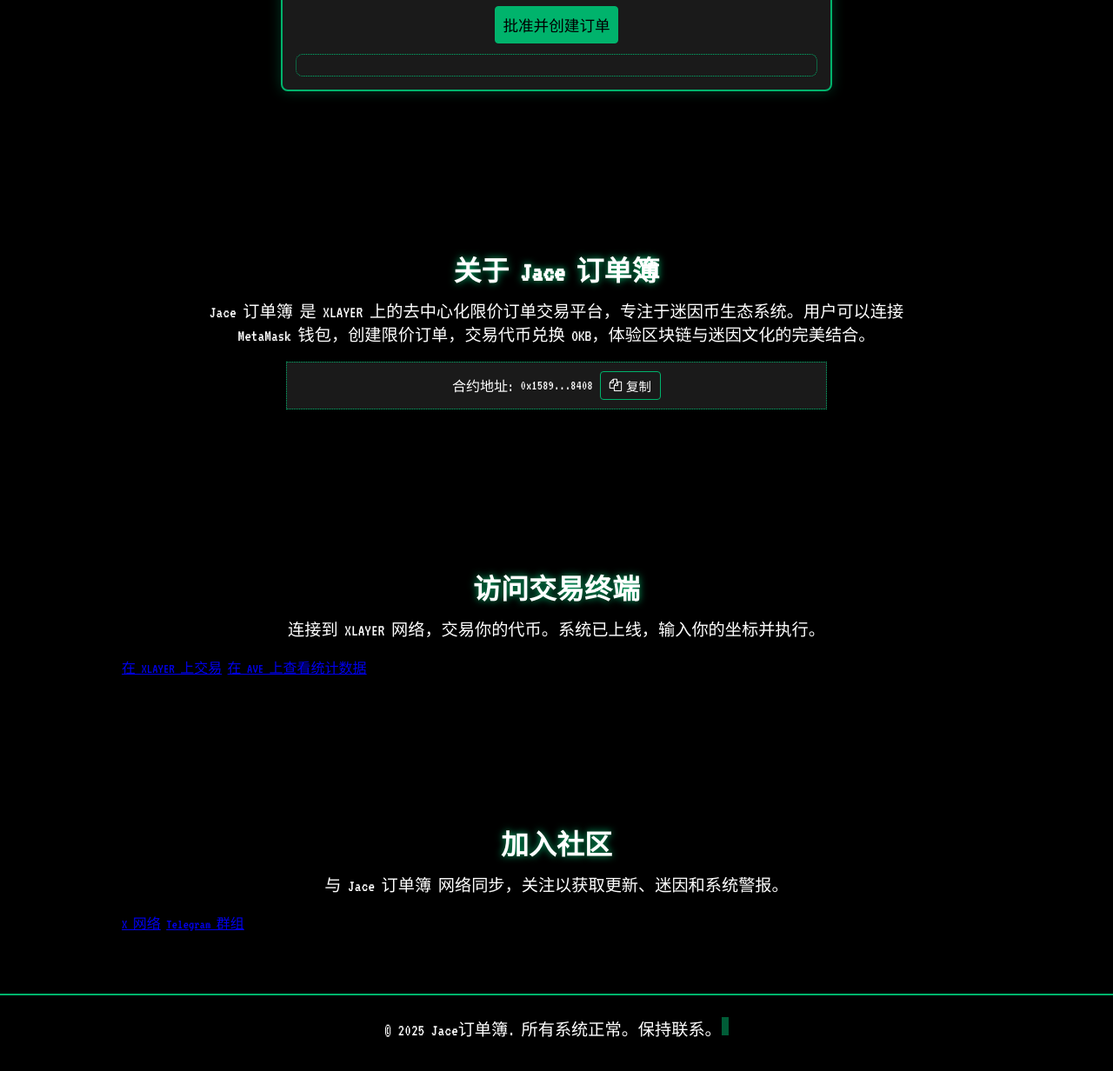
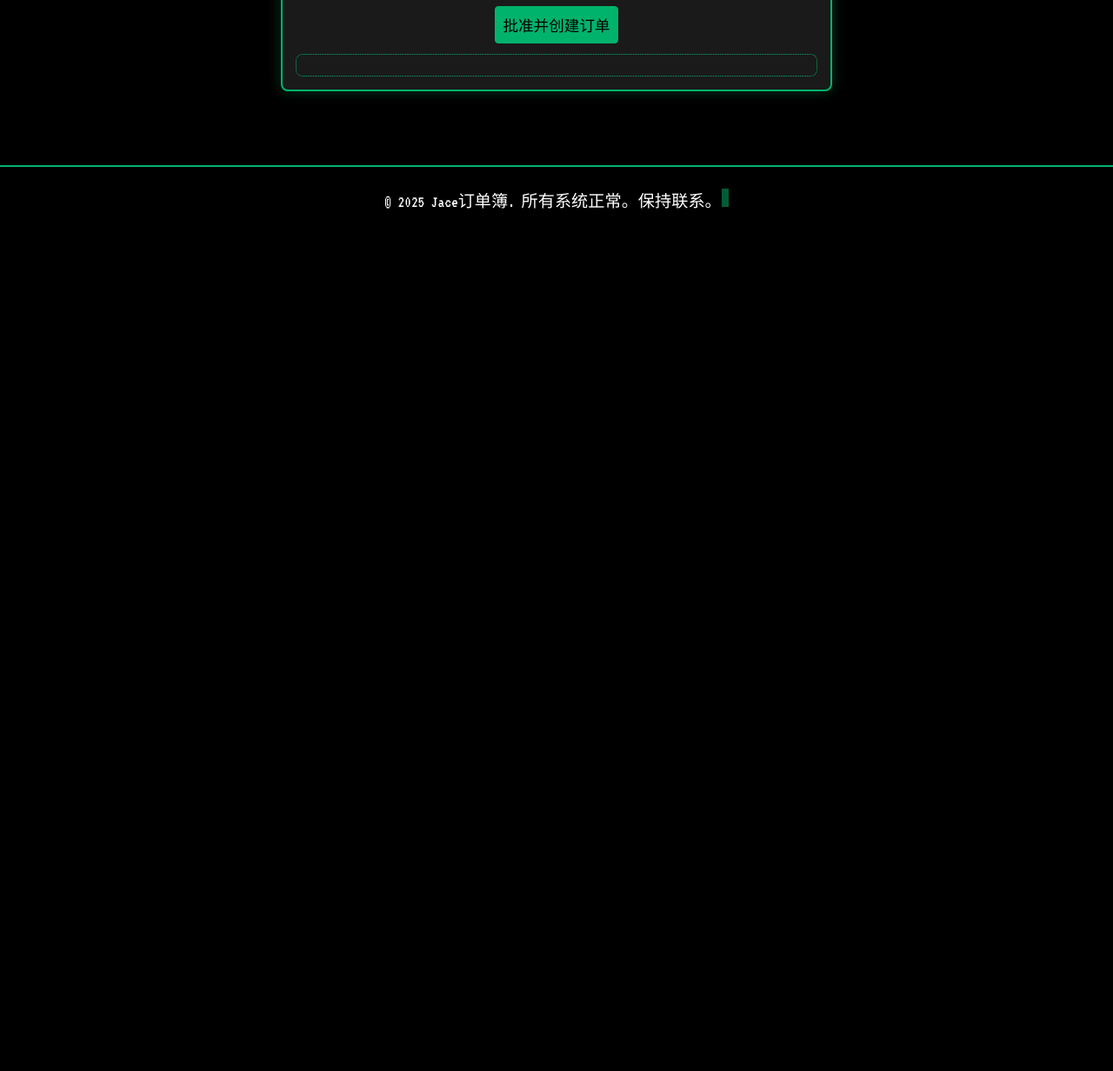
Before and after one commit to WoofingLabs/JaceLimitOrder, a plain HTML site: page index.html in a window 1280 px wide. Shown: the part 1012-2244 px from the top of the page at 87% size. After the commit the page ends 1299 px from the top, so only its background shows below. Drawn offline with Linux system fonts and the light colour scheme; a script that the page names is missing.

Commit message:
Update index.html

```diff
--- a/index.html
+++ b/index.html
@@ -4,7 +4,7 @@
     <meta charset="UTF-8">
     <meta name="viewport" content="width=device-width, initial-scale=1.0, maximum-scale=1.0, user-scalable=no">
     <title>Jace订单簿 - 迷因交易中心</title>
-    <link rel="icon" type="image/jpeg" href="images/0xdog.jpg">
+    <link rel="icon" type="image/jpeg" href="https://woofswap.finance/image/tokens/jace.png">
     <script src="https://cdn.jsdelivr.net/npm/web3@1.7.0/dist/web3.min.js"></script>
     <link href="https://cdn.jsdelivr.net/npm/font-awesome@4.7.0/css/font-awesome.min.css" rel="stylesheet">
     <link href="https://fonts.googleapis.com/css2?family=VT323&display=swap" rel="stylesheet">
@@ -464,7 +464,7 @@
     <!-- 导航栏 -->
     <header>
         <div class="container nav-container">
-            <img src="images/0xdog.jpg" alt="Jace订单簿 Logo" class="logo-img">
+            <img src="https://woofswap.finance/image/tokens/jace.png" alt="Jace订单簿 Logo" class="logo-img">
             <nav>
                 <a href="#orders">订单簿</a>
                 <a href="#about">关于</a>
@@ -542,43 +542,6 @@
                         <button id="createOrderButton">批准并创建订单</button>
                     </div>
                     <div class="order-list user-order-list" id="userOrders"></div>
-                </div>
-            </div>
-        </section>
-
-        <!-- 关于部分 -->
-        <section id="about">
-            <div class="container">
-                <h2>关于 Jace 订单簿</h2>
-                <p>Jace 订单簿 是 XLAYER 上的去中心化限价订单交易平台，专注于迷因币生态系统。用户可以连接 MetaMask 钱包，创建限价订单，交易代币兑换 OKB，体验区块链与迷因文化的完美结合。</p>
-                <div class="contract">
-                    <span>合约地址: </span>
-                    <span class="contract-short" data-full-address="0x1589602D79a19d15231345BcB22f0b1Ff3dC8408">0x1589...8408</span>
-                    <button class="copy-button" id="copyContractAddressButton" title="复制合约地址"><i class="fa fa-copy"></i> 复制</button>
-                </div>
-            </div>
-        </section>
-
-        <!-- 交易部分 -->
-        <section id="trade">
-            <div class="container">
-                <h2>访问交易终端</h2>
-                <p>连接到 XLAYER 网络，交易你的代币。系统已上线，输入你的坐标并执行。</p>
-                <div class="links">
-                    <a href="https://x.flap.sh/0x1589602D79a19d15231345BcB22f0b1Ff3dC8408" target="_blank">在 XLAYER 上交易</a>
-                    <a href="https://aveios.com/token/0x1589602D79a19d15231345BcB22f0b1Ff3dC8408-xlayer?from=Home" target="_blank">在 AVE 上查看统计数据</a>
-                </div>
-            </div>
-        </section>
-
-        <!-- 社区部分 -->
-        <section id="community">
-            <div class="container">
-                <h2>加入社区</h2>
-                <p>与 Jace 订单簿 网络同步，关注以获取更新、迷因和系统警报。</p>
-                <div class="links">
-                    <a href="https://x.com/0XDOG_USDT0" target="_blank">X 网络</a>
-                    <a href="https://t.me/flap0xdogcto" target="_blank">Telegram 群组</a>
                 </div>
             </div>
         </section>
```
